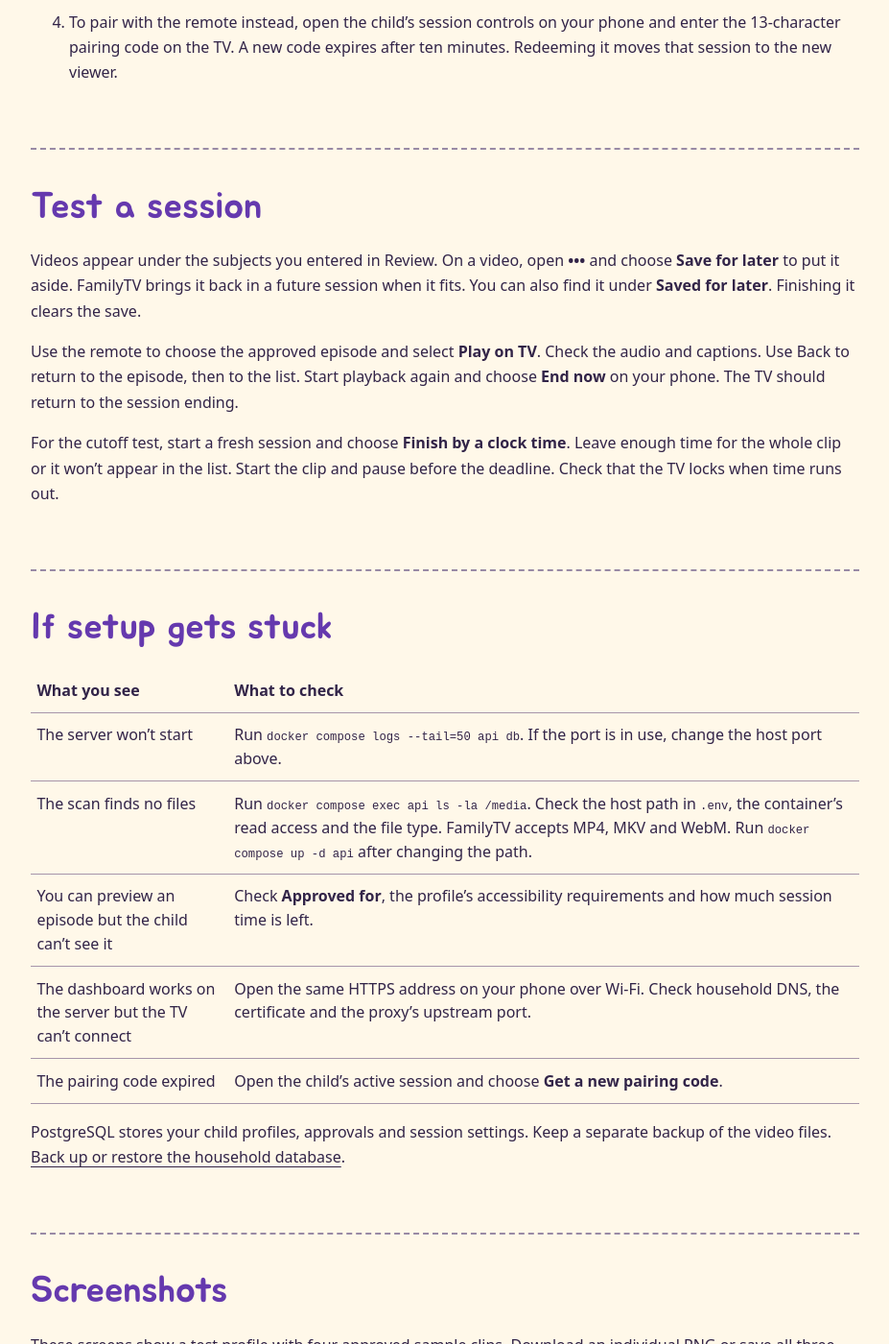
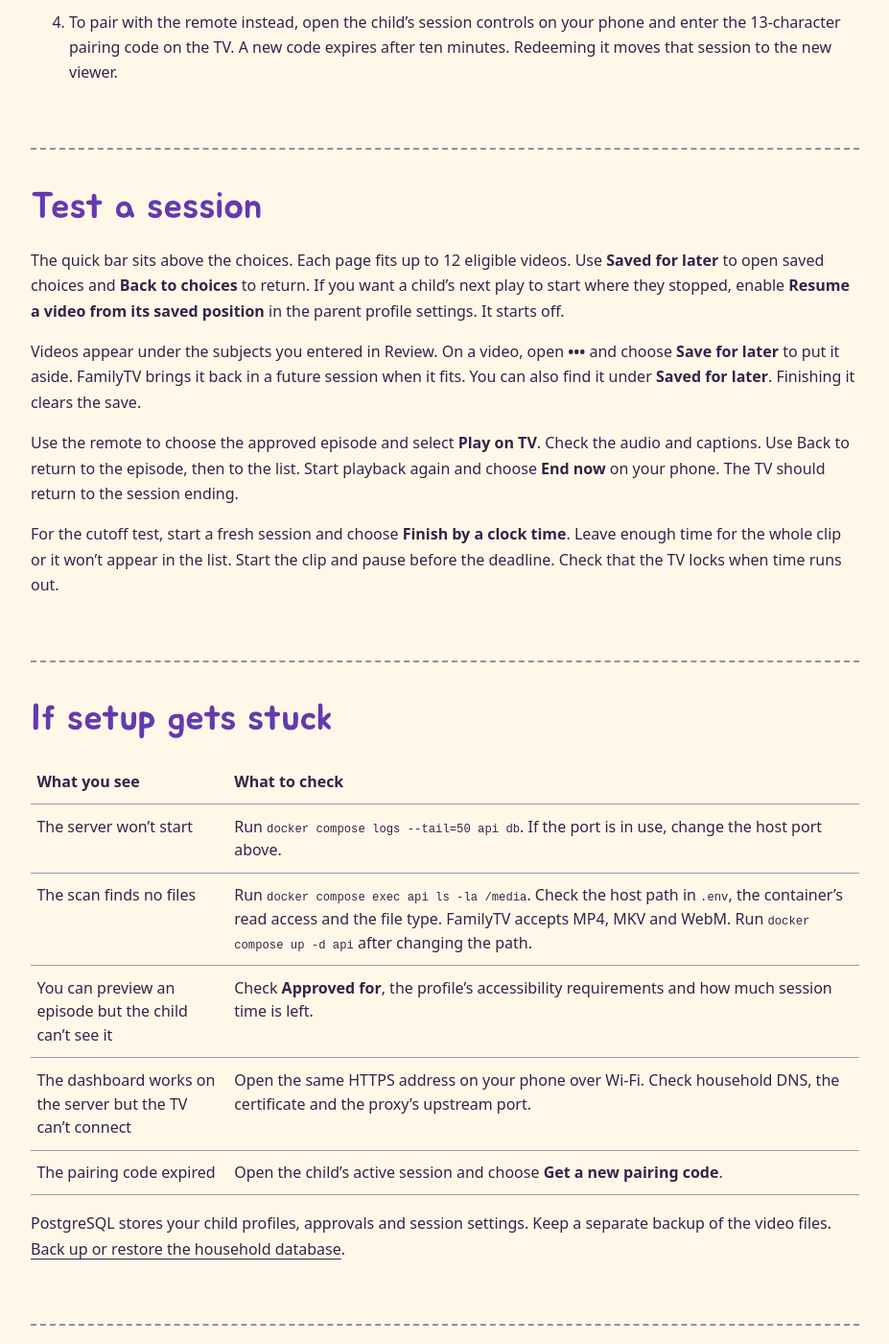
Before and after one commit to JPLuker/FamilyTV, a Jekyll site: the page built from setup/index.md, in a window 1280 px wide and 1400 px high, scrolled down 3488 px. Shown: the whole window at 96% size, without its empty margins (176-1103 px from the left). Built offline with Jekyll 4.4.1, drawn with Linux system fonts in a browser that asks for light colours; some of the changed text lies outside the part shown.

Commit message:
Publish guides from caff98a5ae74420142e78e14f57c0d3603fcdc9c

```diff
--- a/setup/index.md
+++ b/setup/index.md
@@ -102,6 +102,8 @@ Open your HTTPS address on your phone and sign in. Keep this development build o
 
 ## Test a session
 
+The quick bar sits above the choices. Each page fits up to 12 eligible videos. Use **Saved for later** to open saved choices and **Back to choices** to return. If you want a child’s next play to start where they stopped, enable **Resume a video from its saved position** in the parent profile settings. It starts off.
+
 Videos appear under the subjects you entered in Review. On a video, open **•••** and choose **Save for later** to put it aside. FamilyTV brings it back in a future session when it fits. You can also find it under **Saved for later**. Finishing it clears the save.
 
 Use the remote to choose the approved episode and select **Play on TV**. Check the audio and captions. Use Back to return to the episode, then to the list. Start playback again and choose **End now** on your phone. The TV should return to the session ending.
@@ -122,11 +124,11 @@ PostgreSQL stores your child profiles, approvals and session settings. Keep a se
 
 ## Screenshots
 
-These screens show a test profile with four approved sample clips. Download an individual PNG or save all three together.
+These screens show a test profile with 12 approved sample clips. Download an individual PNG or save all three together.
 
 <div class="shots">
-<figure><img loading="lazy" src="../downloads/viewer-preview.png" alt="Four approved episodes in the child viewer"><figcaption><a href="../downloads/viewer-preview.png" download="familytv-viewer.png">Child viewer PNG</a></figcaption></figure>
-<figure><img loading="lazy" src="../downloads/phone-preview.png" alt="The same episodes in two columns on a phone"><figcaption><a href="../downloads/phone-preview.png" download="familytv-phone.png">Phone view PNG</a></figcaption></figure>
+<figure><img loading="lazy" src="../downloads/viewer-preview.png" alt="Twelve approved choices beneath the child quick bar"><figcaption><a href="../downloads/viewer-preview.png" download="familytv-viewer.png">Child viewer PNG</a></figcaption></figure>
+<figure><img loading="lazy" src="../downloads/phone-preview.png" alt="The same episodes in three columns on a phone"><figcaption><a href="../downloads/phone-preview.png" download="familytv-phone.png">Phone view PNG</a></figcaption></figure>
 <figure><img loading="lazy" src="../downloads/ending-preview.png" alt="The moon and a short fact after the session ends"><figcaption><a href="../downloads/ending-preview.png" download="familytv-ending.png">Ending screen PNG</a></figcaption></figure>
 </div>
 
```
Also changed, not shown: downloads/ending-preview.png, downloads/phone-preview.png, downloads/viewer-preview.png, 1 other file.
